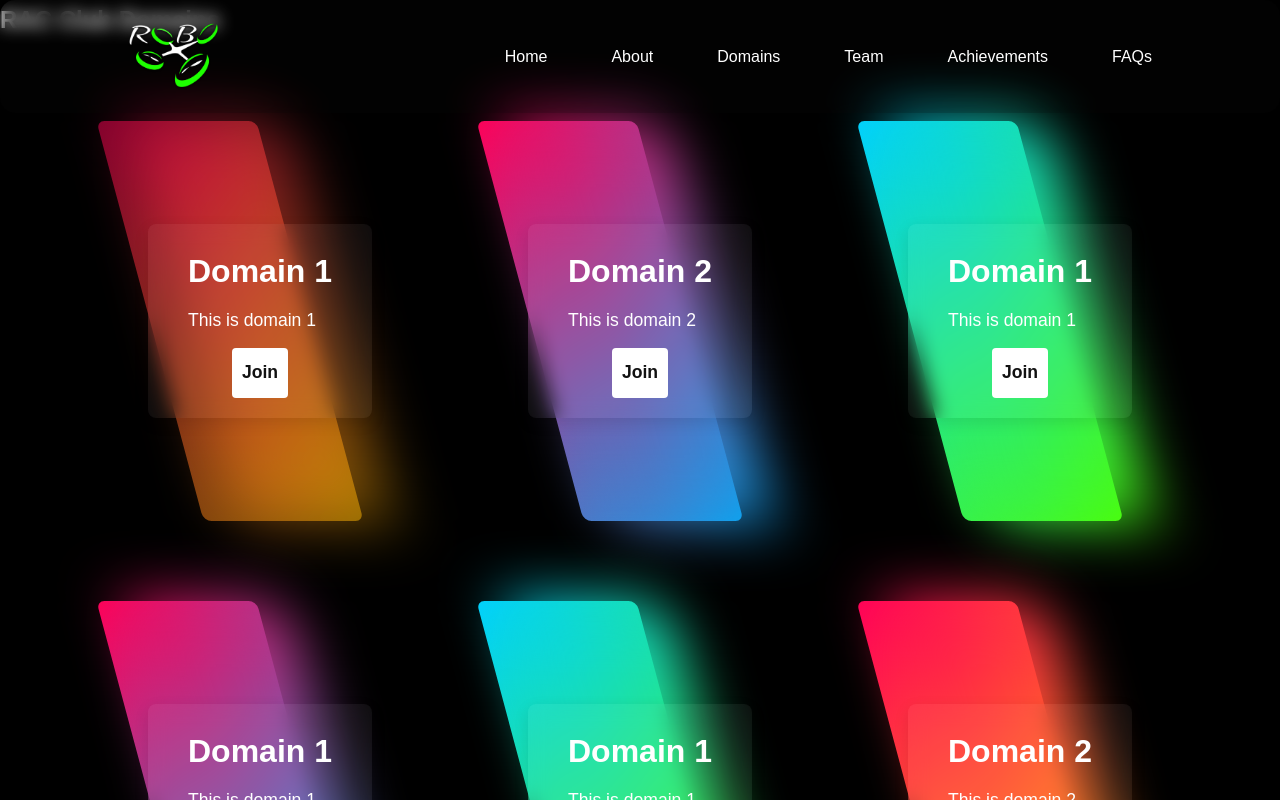
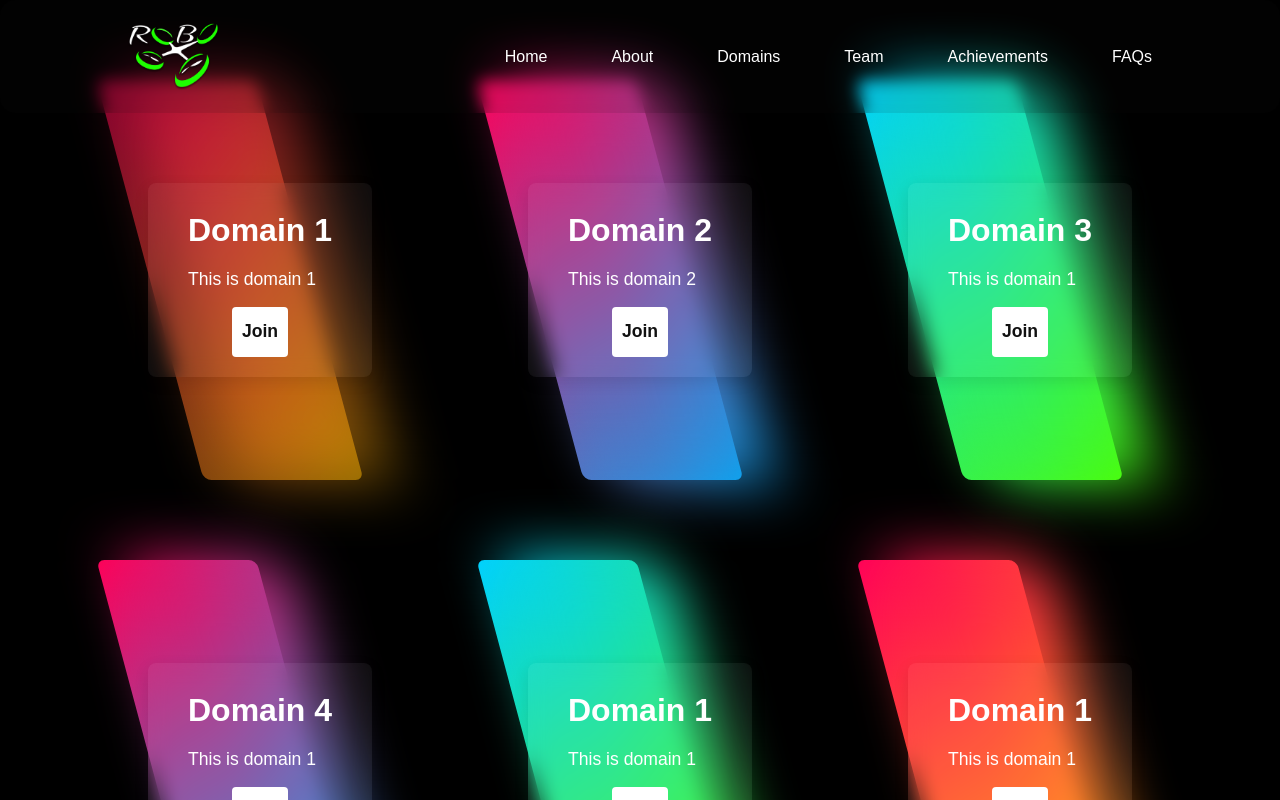
Before and after one commit to RndmCodeGuy20/Official_Website, a React (Vite) app: page /domains in a window 1280 px wide. Shown: the top 800 px of the page. Built offline with nearby package versions, Linux system fonts and the light colour scheme.

Commit message:
resolved the ts error for the TYPE DOMAIN

```diff
--- a/src/components/DomainCard/DomainCard.tsx
+++ b/src/components/DomainCard/DomainCard.tsx
@@ -8,10 +8,10 @@ interface PROPS {
 type DOMAIN = {
   id : number,
   name: string,
-  shortdesc: string,
+  shortDesc: string,
   description: string,
-  responsibilities : [string],
-  technologies: [string],
+  responsibilities : string[],
+  technologies: string[],
   status : string,
   isRecruting: boolean,
   thumbnail: string,
--- a/src/pages/Domains/Domains.tsx
+++ b/src/pages/Domains/Domains.tsx
@@ -7,9 +7,9 @@ const Domains = () => {
   const [allDomains, setallDomains] = useState([...domainData])
   return (
         <section id="particlesJS" className={styles["domainMain"]}>
-            <header data-aos="fade-in">
+            {/* <header data-aos="fade-in">
                 <h2>RAC Club Domains</h2>
-            </header>
+            </header> */}
             <div className={styles["container"]}>
                 {
                   allDomains.map((domain) => {
--- a/src/pages/Domains/domainData.ts
+++ b/src/pages/Domains/domainData.ts
@@ -7,24 +7,7 @@ export const domainData = [
     name: "Domain 1",
     shortDesc: "",
     description: "This is domain 1",
-    responsibilites: [
-      "Responsibility 1",
-      "Responsibility 2",
-      "Responsibility 3",
-    ],
-    technologies: ["Technology 1",
-     "Technology 2",
-    "Technology 3"],
-    status: "Active", // Active, Inactive, Archived
-    isRecruting: false,
-    thumbnail: robot,
-    form: ""
-  },
-  {
-    id: 2,
-    name: "Domain 2",
-    description: "This is domain 2",
-    responsibilites: [
+    responsibilities: [
       "Responsibility 1",
       "Responsibility 2",
       "Responsibility 3",
@@ -33,13 +16,14 @@ export const domainData = [
     status: "Active", // Active, Inactive, Archived
     isRecruting: false,
     thumbnail: robot,
-    form: ""
+    form: "",
   },
   {
-    id: 1,
-    name: "Domain 1",
-    description: "This is domain 1",
-    responsibilites: [
+    id: 2,
+    name: "Domain 2",
+    shortDesc: "",
+    description: "This is domain 2",
+    responsibilities: [
       "Responsibility 1",
       "Responsibility 2",
       "Responsibility 3",
@@ -48,13 +32,14 @@ export const domainData = [
     status: "Active", // Active, Inactive, Archived
     isRecruting: false,
     thumbnail: robot,
-    form: ""
+    form: "",
   },
   {
-    id: 1,
-    name: "Domain 1",
+    id: 3,
+    name: "Domain 3",
+    shortDesc: "",
     description: "This is domain 1",
-    responsibilites: [
+    responsibilities: [
       "Responsibility 1",
       "Responsibility 2",
       "Responsibility 3",
@@ -63,13 +48,14 @@ export const domainData = [
     status: "Active", // Active, Inactive, Archived
     isRecruting: false,
     thumbnail: robot,
-    form: ""
+    form: "",
   },
   {
-    id: 1,
-    name: "Domain 1",
+    id: 4,
+    name: "Domain 4",
+    shortDesc: "",
     description: "This is domain 1",
-    responsibilites: [
+    responsibilities: [
       "Responsibility 1",
       "Responsibility 2",
       "Responsibility 3",
@@ -78,13 +64,14 @@ export const domainData = [
     status: "Active", // Active, Inactive, Archived
     isRecruting: false,
     thumbnail: robot,
-    form: ""
+    form: "",
   },
   {
-    id: 2,
-    name: "Domain 2",
-    description: "This is domain 2",
-    responsibilites: [
+    id: 5,
+    name: "Domain 1",
+    shortDesc: "",
+    description: "This is domain 1",
+    responsibilities: [
       "Responsibility 1",
       "Responsibility 2",
       "Responsibility 3",
@@ -93,13 +80,14 @@ export const domainData = [
     status: "Active", // Active, Inactive, Archived
     isRecruting: false,
     thumbnail: robot,
-    form: ""
+    form: "",
   },
   {
-    id: 1,
+    id: 6,
     name: "Domain 1",
+    shortDesc: "",
     description: "This is domain 1",
-    responsibilites: [
+    responsibilities: [
       "Responsibility 1",
       "Responsibility 2",
       "Responsibility 3",
@@ -108,7 +96,22 @@ export const domainData = [
     status: "Active", // Active, Inactive, Archived
     isRecruting: false,
     thumbnail: robot,
-    form: ""
+    form: "",
   },
-
+  {
+    id: 7,
+    name: "Domain 1",
+    shortDesc: "",
+    description: "This is domain 1",
+    responsibilities: [
+      "Responsibility 1",
+      "Responsibility 2",
+      "Responsibility 3",
+    ],
+    technologies: ["Technology 1", "Technology 2", "Technology 3"],
+    status: "Active", // Active, Inactive, Archived
+    isRecruting: false,
+    thumbnail: robot,
+    form: "",
+  },
 ];
```
